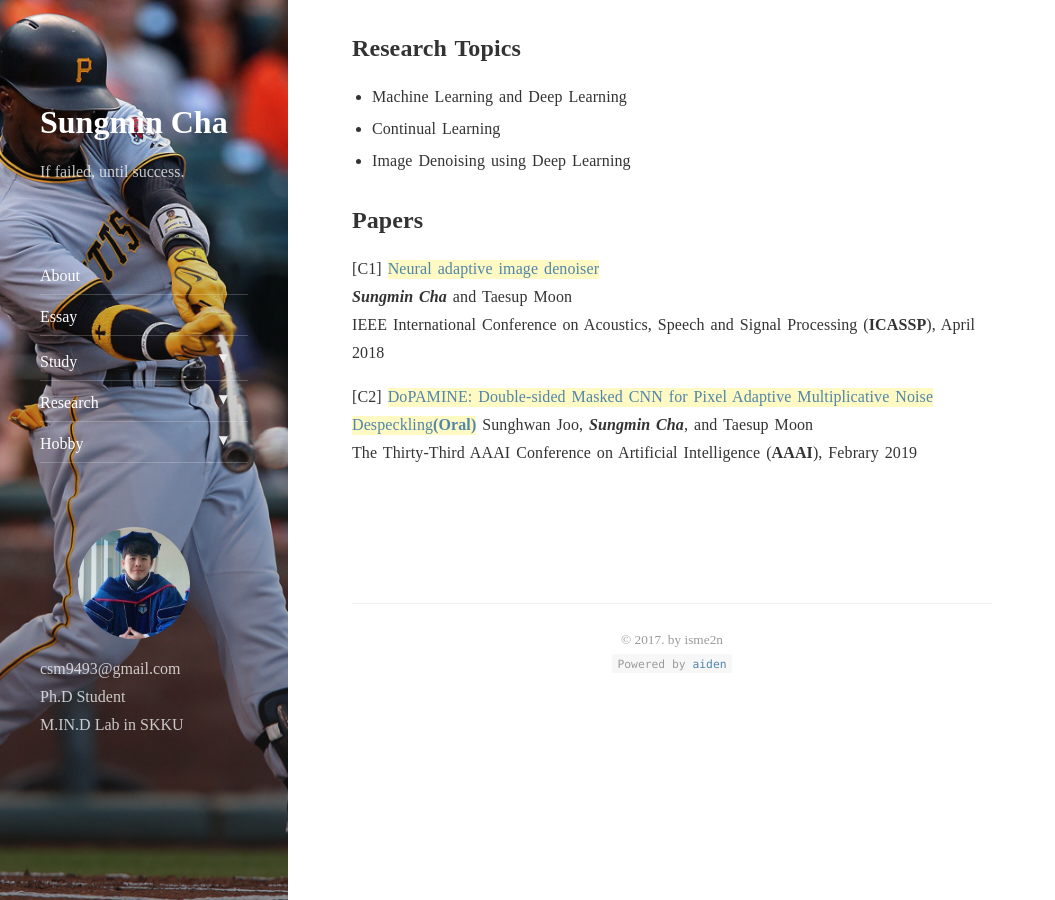
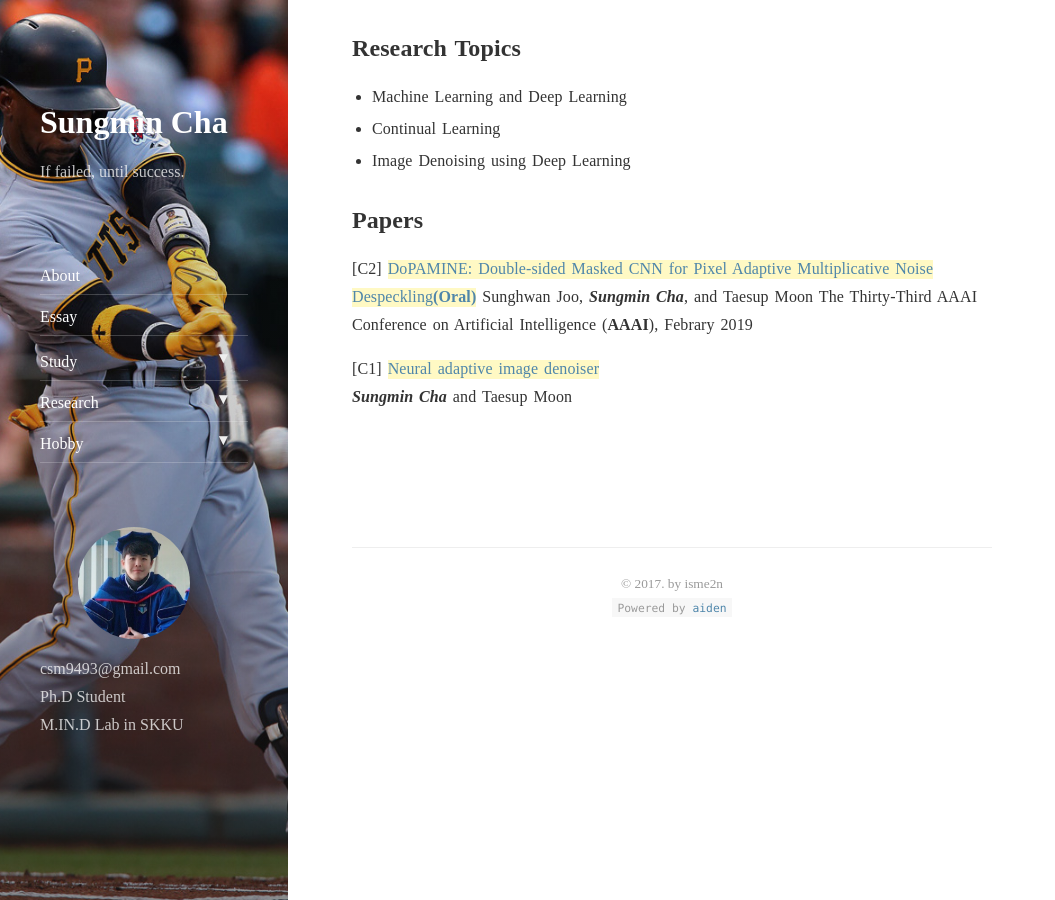
Before and after one commit to csm9493/csm9493.github.io, a Jekyll site: the page built from about.md, in a window 1280 px wide and 900 px high, scrolled down 742 px. Shown: the whole window, without its empty margins (0-1055 px from the left). Built offline with Jekyll 4.4.1, drawn with Linux system fonts in a browser that asks for light colours; nearby versions of some CDN libraries.

Commit message:
update posts

```diff
--- a/about.md
+++ b/about.md
@@ -31,10 +31,9 @@ Pukyoung National University(PKNU)
 
 ## Papers
 
-[C1] [Neural adaptive image denoiser](http://115.145.145.158/files/Conference/icassp_aide.pdf)
-***Sungmin Cha*** and Taesup Moon
-IEEE International Conference on Acoustics, Speech and Signal Processing (**ICASSP**), April 2018
-
 [C2] [DoPAMINE: Double-sided Masked CNN for Pixel Adaptive Multiplicative Noise Despeckling**(Oral)**](https://arxiv.org/abs/1902.02530)
 Sunghwan Joo, ***Sungmin Cha***, and Taesup Moon
 The Thirty-Third AAAI Conference on Artificial Intelligence (**AAAI**), Febrary 2019
+
+[C1] [Neural adaptive image denoiser](http://115.145.145.158/files/Conference/icassp_aide.pdf)
+***Sungmin Cha*** and Taesup Moon
```
